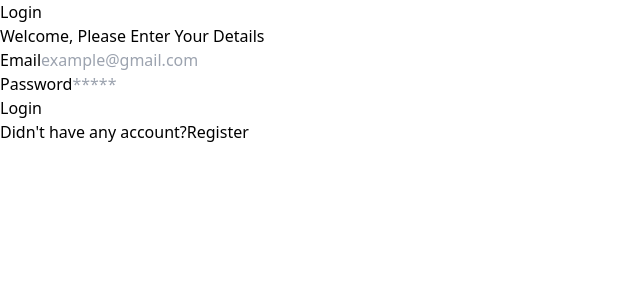
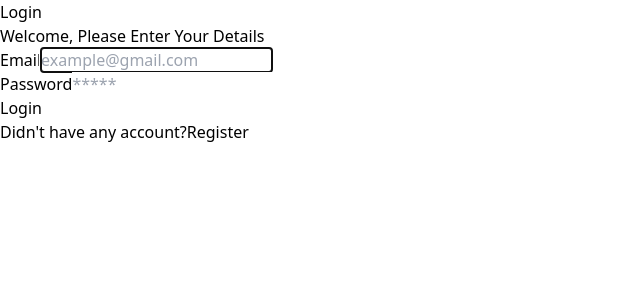
Before and after one commit to dvyndinda/youtube-learn-reactjs, a React (Vite) app: page /login in a window 1280 px wide. Shown: the top 300 px of the page, without its empty margins (0-640 px from the left). Built offline with nearby package versions, Linux system fonts and the light colour scheme.

Commit message:
react use ref

```diff
--- a/src/component/element/input/FormElement.jsx
+++ b/src/component/element/input/FormElement.jsx
@@ -1,15 +1,22 @@
+import { forwardRef } from "react";
 import InputElement from "./InputElement";
 import LabelElement from "./LabelElement";
 
-const FormElement = ({label, name, type, placeholder}) => {
+const FormElement = forwardRef(({ label, name, type, placeholder }, ref) => {
   return (
     <>
       <div className="mb-6">
         <LabelElement htmlFor={name}>{label}</LabelElement>
-            <InputElement name={name} type={type} placeholder={placeholder} id={name}></InputElement>
+        <InputElement
+          name={name}
+          type={type}
+          placeholder={placeholder}
+          id={name}
+          ref={ref}
+        ></InputElement>
       </div>
     </>
-    )
-}
+  );
+});
 
 export default FormElement;
--- a/src/component/element/input/InputElement.jsx
+++ b/src/component/element/input/InputElement.jsx
@@ -1,4 +1,6 @@
-const InputElement = ({ type, placeholder, name }) => {
+import { forwardRef } from "react";
+
+const InputElement = forwardRef(({ type, placeholder, name }, ref) => {
   return (
     <>
       <input
@@ -7,9 +9,10 @@ const InputElement = ({ type, placeholder, name }) => {
         placeholder={placeholder}
         name={name}
         id={name}
+        ref={ref}
       />
     </>
   );
-};
+});
 
 export default InputElement;
--- a/src/component/fragment/LoginForm.jsx
+++ b/src/component/fragment/LoginForm.jsx
@@ -1,3 +1,4 @@
+import { useEffect, useRef } from "react";
 import ButtonElement from "../element/button/ButtonElement";
 import FormElement from "../element/input/FormElement";
 
@@ -9,6 +10,12 @@ const LoginForm = () => {
     window.location.href = "/product"
   }
 
+  const emailRef = useRef(null);
+
+  useEffect(() => {
+    emailRef.current.focus();
+  }, []);
+
   return (
     <>
       <form onSubmit={handleLogin}>
@@ -18,6 +25,7 @@ const LoginForm = () => {
             name="email"
             placeholder="example@gmail.com"
             type="text"
+            ref={emailRef}
           ></FormElement>
           <FormElement
             label="Password"
--- a/src/component/page/ProductPage.jsx
+++ b/src/component/page/ProductPage.jsx
@@ -1,4 +1,4 @@
-import { useEffect, useState } from "react";
+import { useEffect, useState, useRef } from "react";
 import ButtonElement from "../element/button/ButtonElement";
 import ProductCard from "../fragment/ProductCard";
 
@@ -74,6 +74,27 @@ const ProductPage = () => {
     }
   };
 
+  // const cartRef = useRef([
+  //   {
+  //     id: 1,
+  //     qty: 1,
+  //   },
+  // ]);
+
+  // const handleAddToCartRef = (id) => {
+  //   cartRef.current = [...cartRef.current, {id, qty: 5}];
+  // }
+
+  const totalPriceRef = useRef(null);
+
+  useEffect(() => {
+    if (cart.length > 0) {
+      totalPriceRef.current.style.display = "table-row";
+    } else {
+      totalPriceRef.current.style.display = "none";
+    }
+  }, [cart]);
+
   return (
     <>
       <div className="flex justify-end h-20 bg-blue-600 text-white items-center px-10">
@@ -141,7 +162,7 @@ const ProductPage = () => {
                   </tr>
                 );
               })}
-              <tr>
+              <tr ref={totalPriceRef}>
                 <td colSpan={3}>
                   <b>Total Price</b>
                 </td>
```
Lines whose indentation alone changed are shown as unchanged.
